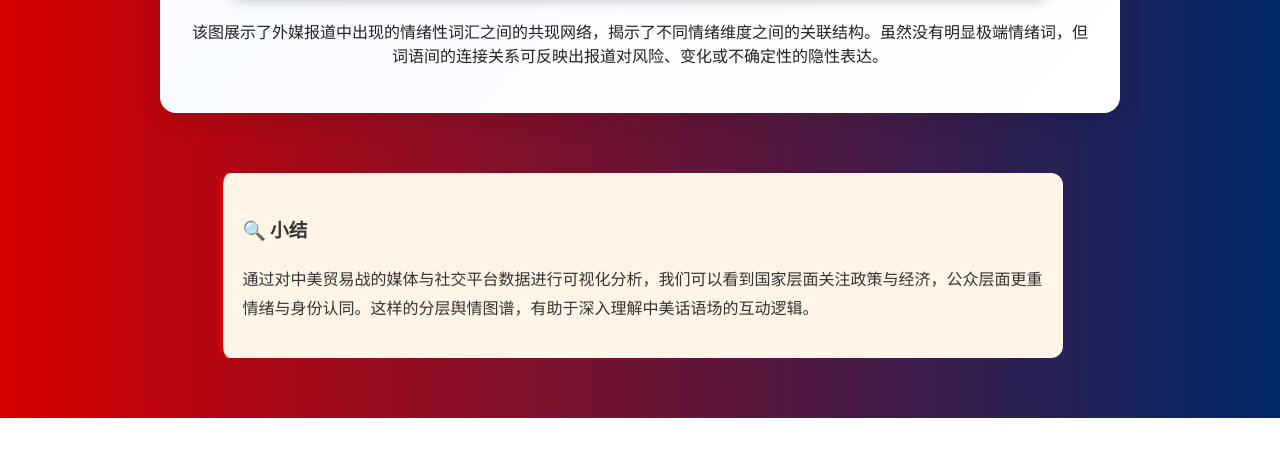
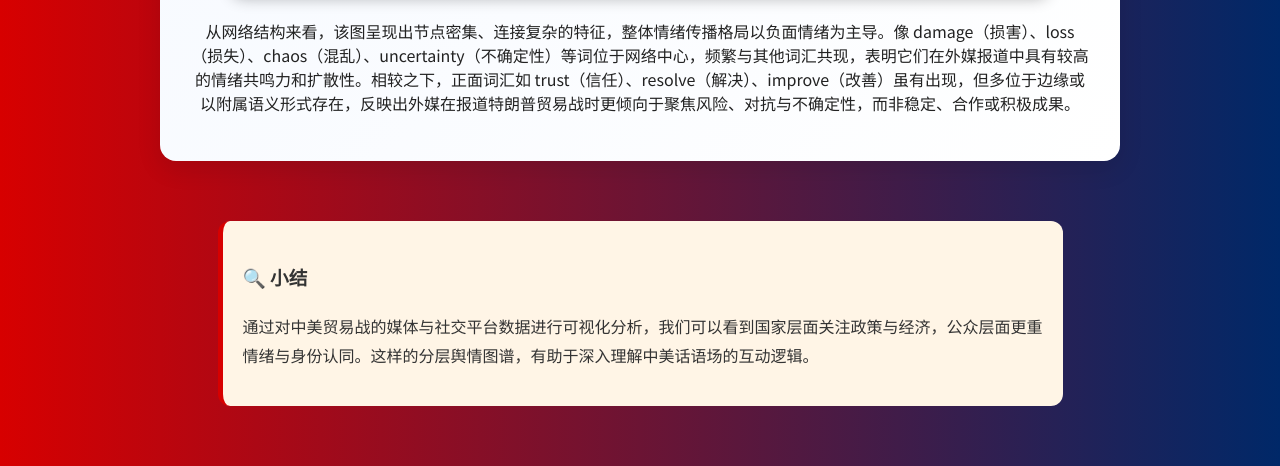
Before and after one commit to gy0418/gy0418.github.io, a plain HTML site: page index.html in a window 1280 px wide. Shown: the part 3914-4380 px from the top of the page. Before the commit the page ends 4332 px from the top, so only its background shows below. Drawn offline with Linux system fonts and the light colour scheme.

Commit message:
Update index.html

```diff
--- a/index.html
+++ b/index.html
@@ -105,7 +105,8 @@
   <section class="card">
     <h2>⭐ 外媒情绪词共现网络图</h2>
     <img src="https://raw.githubusercontent.com/gy0418/gy0418.github.io/main/%E6%83%85%E7%BB%AA%E8%AF%8D%E8%B4%A1%E7%8C%AE%E7%BD%91%E7%BB%9C.png" alt="外媒情绪词共现图">
-    <p>该图展示了外媒报道中出现的情绪性词汇之间的共现网络，揭示了不同情绪维度之间的关联结构。虽然没有明显极端情绪词，但词语间的连接关系可反映出报道对风险、变化或不确定性的隐性表达。</p>
+    <p>从网络结构来看，该图呈现出节点密集、连接复杂的特征，整体情绪传播格局以负面情绪为主导。像 damage（损害）、loss（损失）、chaos（混乱）、uncertainty（不确定性）等词位于网络中心，频繁与其他词汇共现，表明它们在外媒报道中具有较高的情绪共鸣力和扩散性。相较之下，正面词汇如 trust（信任）、resolve（解决）、improve（改善）虽有出现，但多位于边缘或以附属语义形式存在，反映出外媒在报道特朗普贸易战时更倾向于聚焦风险、对抗与不确定性，而非稳定、合作或积极成果。
+</p>
   </section>
 
   <div class="summary">
```
